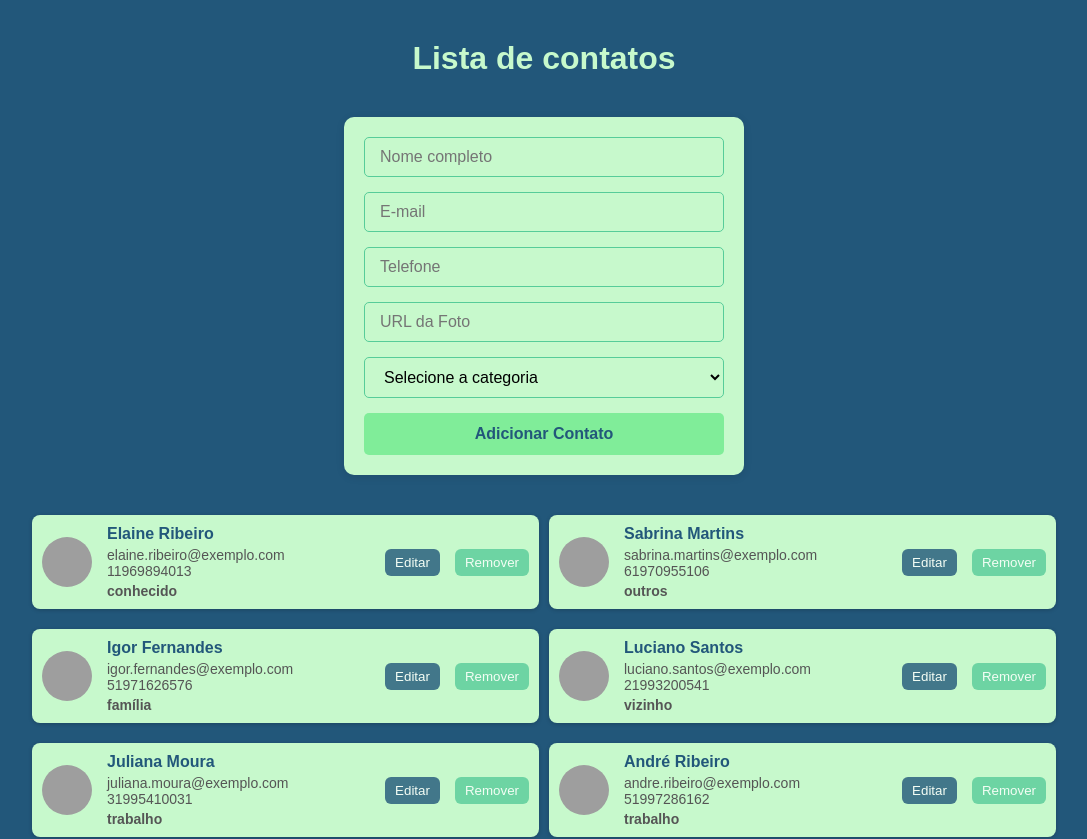
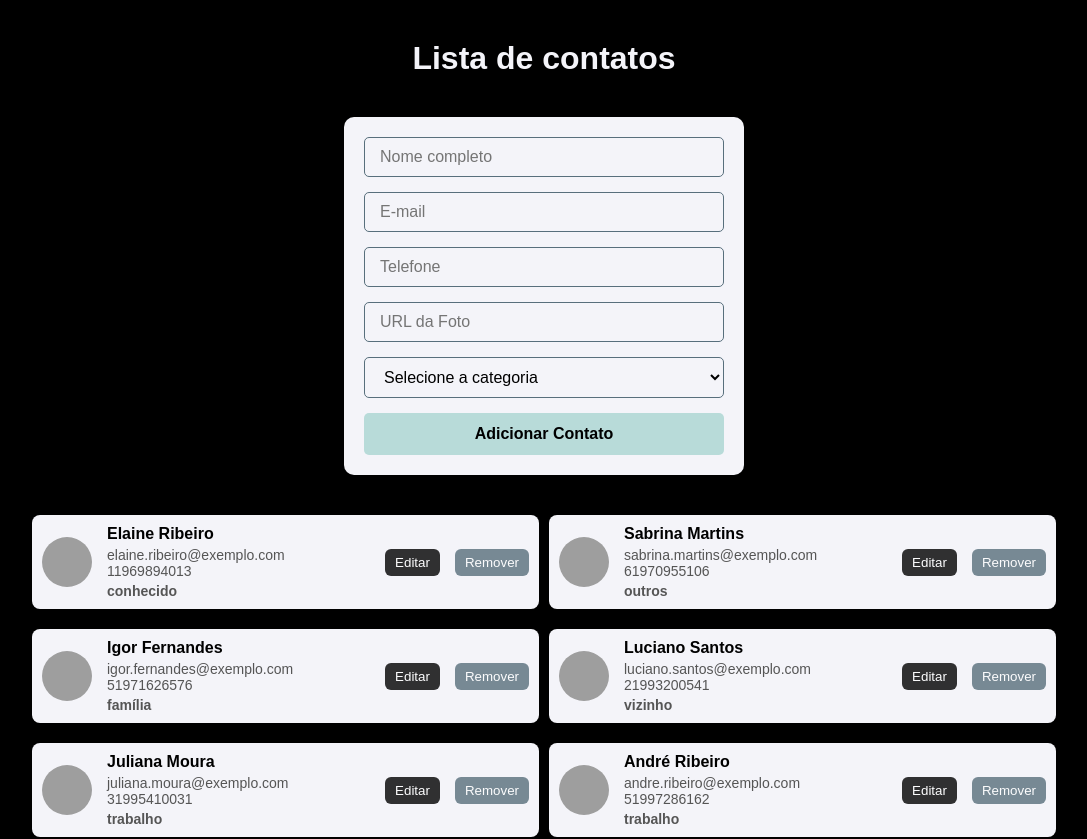
Before and after one commit to sidneygyne/gerenciador-de-contatos, a React (Create React App) app: page / in a window 1280 px wide. Shown: the top 839 px of the page, without its empty margins (96-1183 px from the left). Built offline with nearby package versions, Linux system fonts and the light colour scheme; grey boxes are pictures that could not be loaded; a web font is replaced by a local one.

Commit message:
alteração de cores

```diff
--- a/src/styles/colors.ts
+++ b/src/styles/colors.ts
@@ -1,7 +1,7 @@
 export default {
-  firstColor: '#38A3A5',
-  secondColor: '#22577A',
-  thirdColor: '#57CC99',
-  fourthColor: '#80ED99',
-  fifthColor: '#C7F9CC'
+  firstColor: '#2F4550',
+  secondColor: '#000000',
+  thirdColor: '#586F7C',
+  fourthColor: '#B8DBD9',
+  fifthColor: '#F4F4F9'
 }
```
